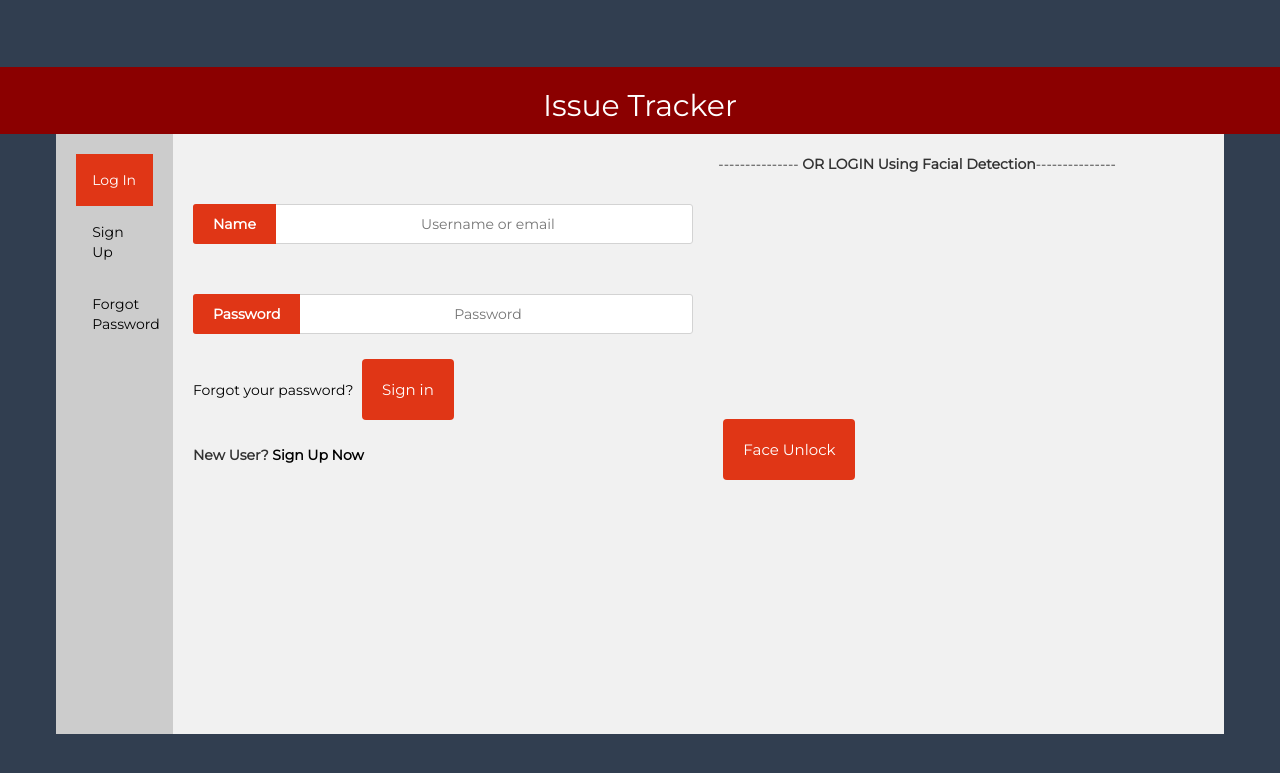
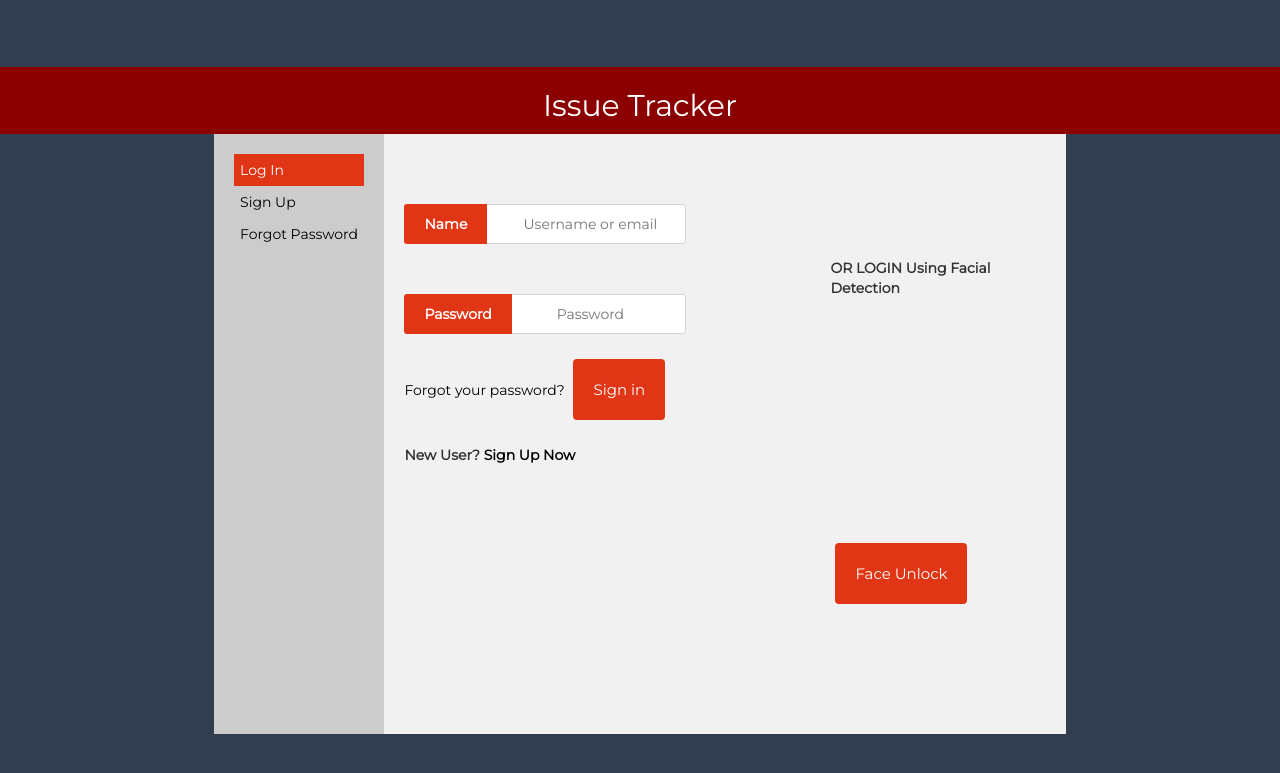
Before and after one commit to Urmi20/Assignment3, a Flask app: page / in a window 1280 px wide. Shown: the top 773 px of the page. Run offline with Flask 2, Linux system fonts and the light colour scheme; some libraries are stand-ins or nearby versions.

Commit message:
CSS Changes

```diff
--- a/app/static/bootstrap-4.1.3-dist/css/styling.css
+++ b/app/static/bootstrap-4.1.3-dist/css/styling.css
@@ -28,8 +28,7 @@
 }
 
 input[type="text"] {
-    display: inline-block;
-    width: 500px;
+
     height: 40px;
     box-sizing: border-box;
     outline: none;
@@ -40,8 +39,7 @@ input[type="text"] {
 }
 
 input[type="password"] {
-    display: inline-block;
-    width: 500px;
+
     height: 40px;
     box-sizing: border-box;
     outline: none;
@@ -52,8 +50,7 @@ input[type="password"] {
 }
 
 input[type="hidden"] {
-    display: inline-block;
-    width: 500px;
+
     height: 40px;
     box-sizing: border-box;
     outline: none;
@@ -64,8 +61,7 @@ input[type="hidden"] {
 }
 
 input[type="email"] {
-    display: inline-block;
-    width: 500px;
+
     height: 40px;
     box-sizing: border-box;
     outline: none;
--- a/app/templates/base.html
+++ b/app/templates/base.html
@@ -13,8 +13,9 @@
 
             li a {
         display: block;
+        text-wrap: normal;
         color: #000;
-        padding: 16px;
+        padding: 6px;
         text-decoration: none;
     }li a.active {
         background-color: #E03616;
@@ -26,15 +27,15 @@
 
     ul {
         list-style-type: none;
-        margin: 0;
-        padding: 0;
+        margin:0;
+        padding:0;
     }
 
 
     /* Create two columns/boxes that floats next to each other */
     nav {
         float: left;
-        width: 10%;
+        width: 20%;
         height: 600px;
         background: #ccc;
         padding: 20px;
@@ -46,10 +47,10 @@
     article {
         float: left;
         padding: 20px;
-        width: 90%;
+        width: 80%;
         background-color: #f1f1f1;
         height: 600px;
-
+        overflow-y: scroll;
     }
 
     header {
@@ -64,17 +65,20 @@
             article2 {
         float: left;
         padding: 20px;
-        width: 45%;
+        width: 30%;
         background-color: #f1f1f1;
         height: 600px;
+        overflow-y: scroll;
+        align-content: center;
 
     }
             article1 {
         float: left;
         padding: 20px;
-        width: 45%;
+        width: 50%;
         background-color: #f1f1f1;
         height: 600px;
+                overflow-y: scroll;
 
     }/* Clear floats after the columns */
     section:after {
@@ -101,7 +105,7 @@
 }
 
     /* Responsive layout - makes the two columns/boxes stack on top of each other instead of next to each other, on small screens */
-    @media (max-width: 600px) {
+    @media (max-width: 100%) {
         nav, article,article1,article2 {
             width: 100%;
             height: auto;
--- a/app/templates/index.html
+++ b/app/templates/index.html
@@ -61,8 +61,8 @@ function upload() {
 				</form>
 
 		</article1>
-		<article2 class="center">
-			--------------- <b>OR LOGIN Using Facial Detection</b>---------------
+		<article2>
+			<b>OR LOGIN Using Facial Detection</b>
 				<div id="my_camera"></div>
 				<input type="button" class="button" value="Face Unlock" onclick="upload()">
 				<input type="hidden" class="button" value="Login" onclick="upload()" id="results">
--- a/app/templates/newissue.html
+++ b/app/templates/newissue.html
@@ -32,10 +32,7 @@ Select a project:
     </datalist>
     </div>
         <input type="hidden" id="document" name ="document">
-    </div>
-    <div class="hidden-input">
         <input type="hidden" id="issues_so_far" name ="issues_so_far" value="{{issues_so_far}}">
-    </div>
     <br/>
 </form>
 
--- a/app/templates/newuser.html
+++ b/app/templates/newuser.html
@@ -44,14 +44,14 @@ function upload() {
 	</header>
 
 	<section>
-    <nav style="height: auto">
+    <nav>
         <ul>
 			  <li><a href="{{url_for('sign_out')}}">Log In</a></li>
 			  <li><a class="active" href="#home">Sign Up</a></li>
 			  <li><a href="{{url_for('forgotpwd')}}">Forgot Password</a></li>
         </ul>
     </nav>
-    <article style="height: auto">
+    <article>
     <form name="registration" method="post" id="registration">
         <legend style="margin-top:40px;">
         <h1>Create your Issue Tracker account</h1></legend>
```
